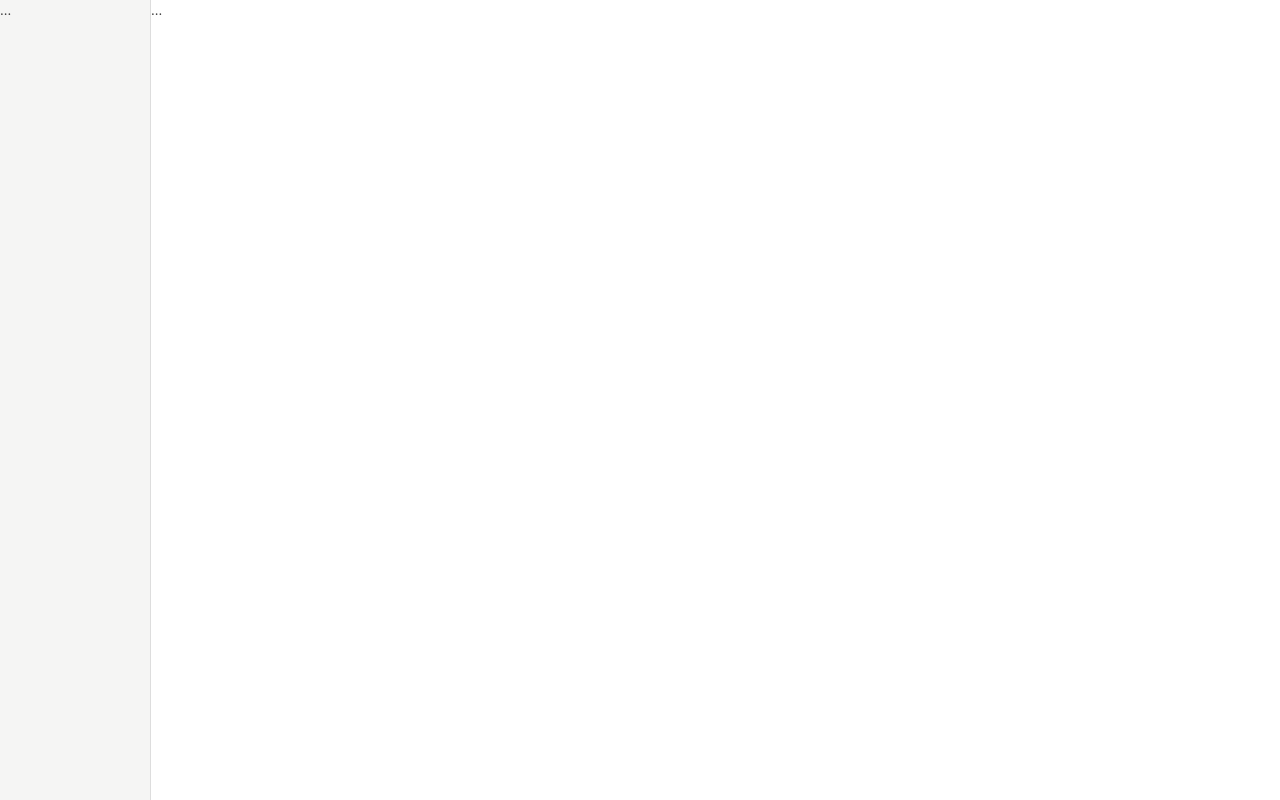
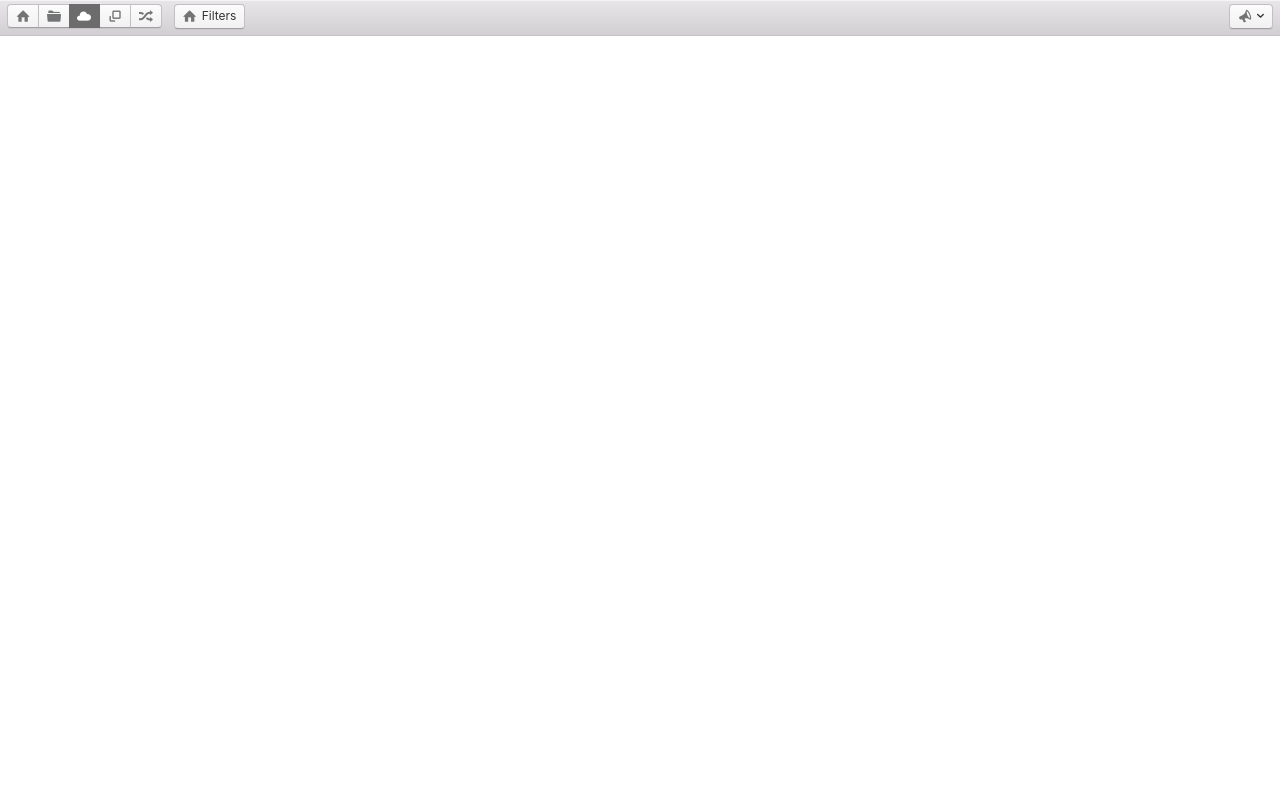
Before and after one commit to vanCopper/UE4-Distribution, an Electron app: page html/index.html in a window 1280 px wide. Drawn offline with Linux system fonts and the light colour scheme.

Commit message:
update...

```diff
--- a/html/index.html
+++ b/html/index.html
@@ -7,13 +7,35 @@
     <link rel="stylesheet" href="./css/photon.min.css">
   </head>
   <body>
-    <div class="window">
-        <div class="window-content">
-          <div class="pane-group">
-            <div class="pane-sm sidebar">...</div>
-            <div class="pane">...</div>
-          </div>
-        </div>
+  <header class="toolbar toolbar-header">
+    <div class="toolbar-actions">
+      <div class="btn-group">
+        <button class="btn btn-default">
+          <span class="icon icon-home"></span>
+        </button>
+        <button class="btn btn-default">
+          <span class="icon icon-folder"></span>
+        </button>
+        <button class="btn btn-default active">
+          <span class="icon icon-cloud"></span>
+        </button>
+        <button class="btn btn-default">
+          <span class="icon icon-popup"></span>
+        </button>
+        <button class="btn btn-default">
+          <span class="icon icon-shuffle"></span>
+        </button>
+      </div>
+
+      <button class="btn btn-default">
+        <span class="icon icon-home icon-text"></span>
+        Filters
+      </button>
+
+      <button class="btn btn-default btn-dropdown pull-right">
+        <span class="icon icon-megaphone"></span>
+      </button>
     </div>
+  </header>
   </body>
 </html>
```
